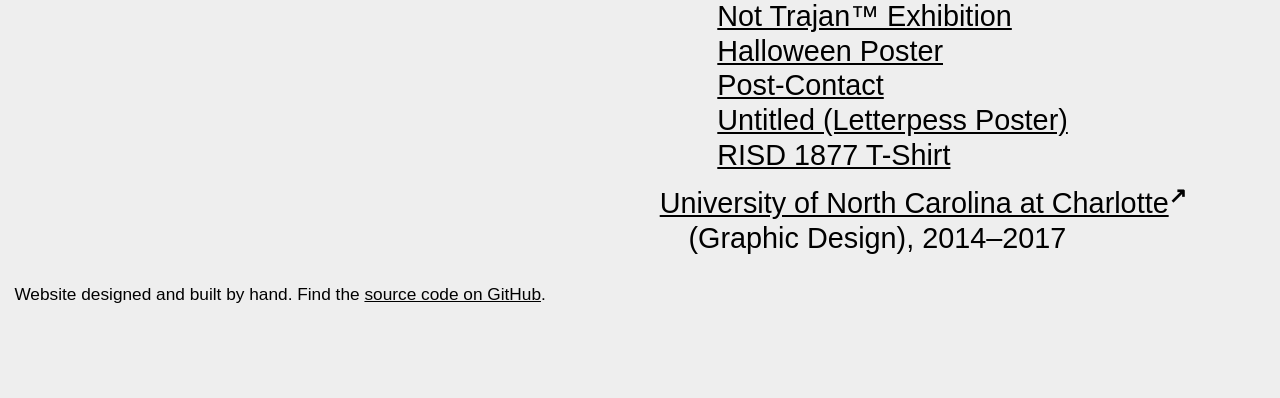
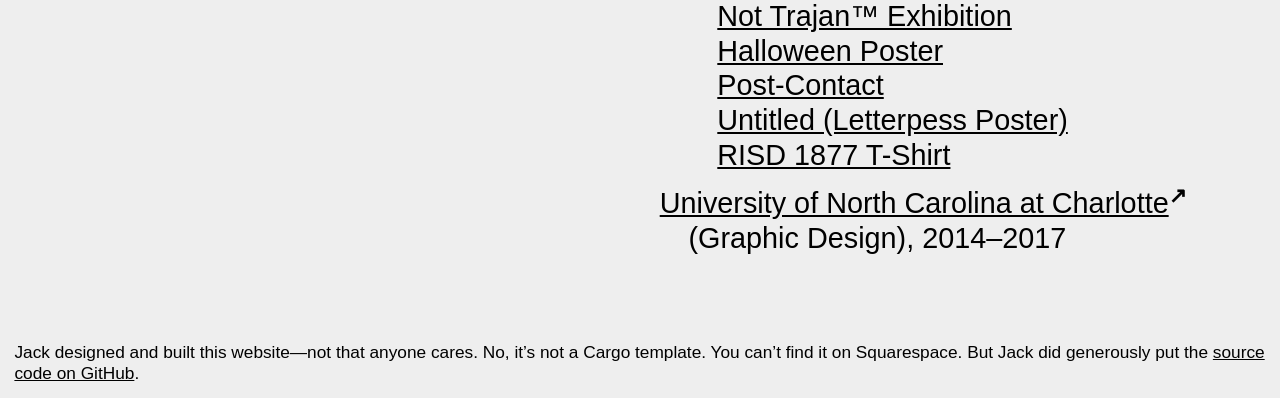
Before and after one commit to jckfa/jckfa.com, a Flask app: page /about in a window 1280 px wide. Shown: the part 1352-1750 px from the top of the page. Before the commit the page ends 1655 px from the top, so only its background shows below. Run offline with Flask 2, Linux system fonts and the light colour scheme.

Commit message:
update footer content, adjust styling for footer and about page

```diff
--- a/static/css/about.css
+++ b/static/css/about.css
@@ -42,7 +42,7 @@ body {
     /* background-color: white; */
   }
 
-  .about p + h2, .about ul + h2 {
+  .about p + p, .about p + h2, .about ul + h2 {
     margin-top: 1em;
   }
 
--- a/static/css/footer.css
+++ b/static/css/footer.css
@@ -1,5 +1,6 @@
 footer {
   padding: 0.5em;
+  margin-top: 2em;
   /* background-color: gray; */
 }
 
--- a/templates/includes/_footer.html
+++ b/templates/includes/_footer.html
@@ -1,3 +1,3 @@
 <footer>
-  <p>Website designed and built by hand. Find the <a href="#" target="_blank">source code on GitHub</a>.</p>
+  <p>Jack designed and built this website—not that anyone cares. No, it’s not a Cargo template. You can’t find it on Squarespace. But Jack did generously put the <a href="#" target="_blank">source code on GitHub</a>.</p>
 </footer>
```
